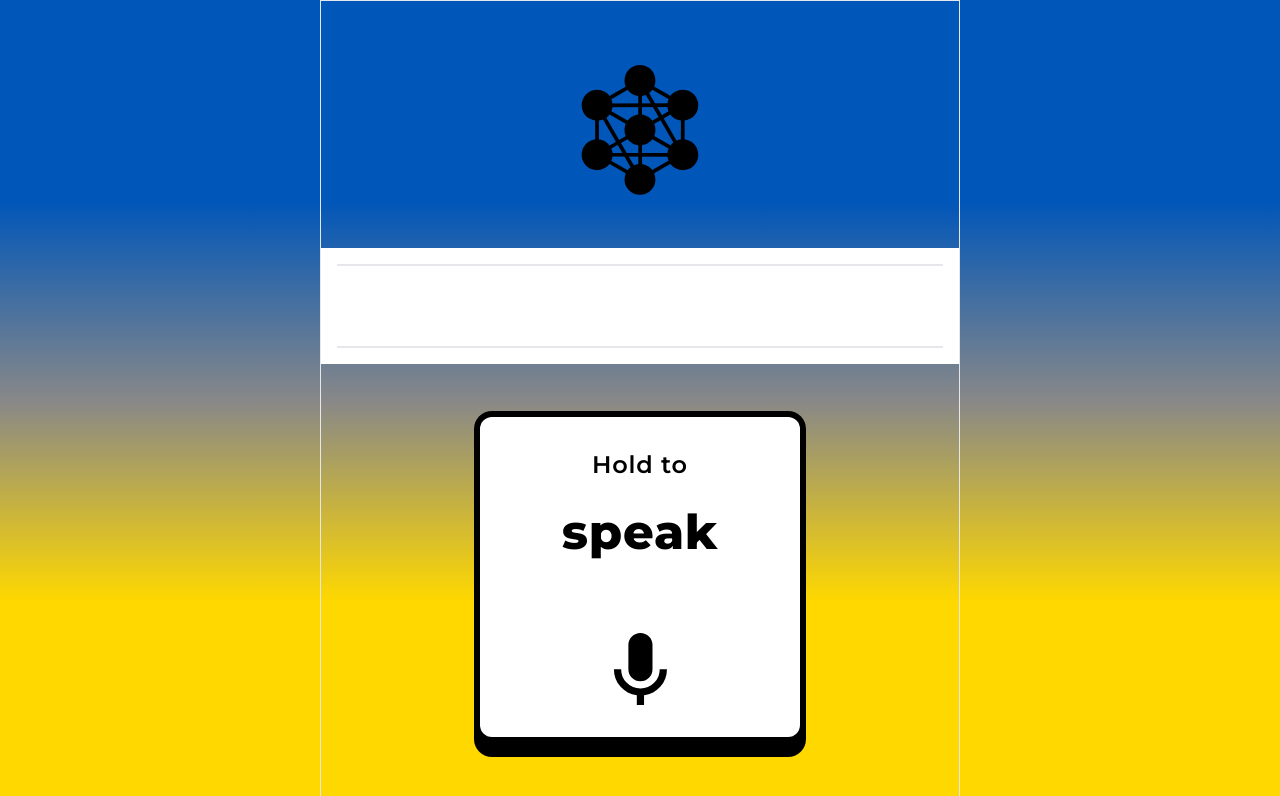
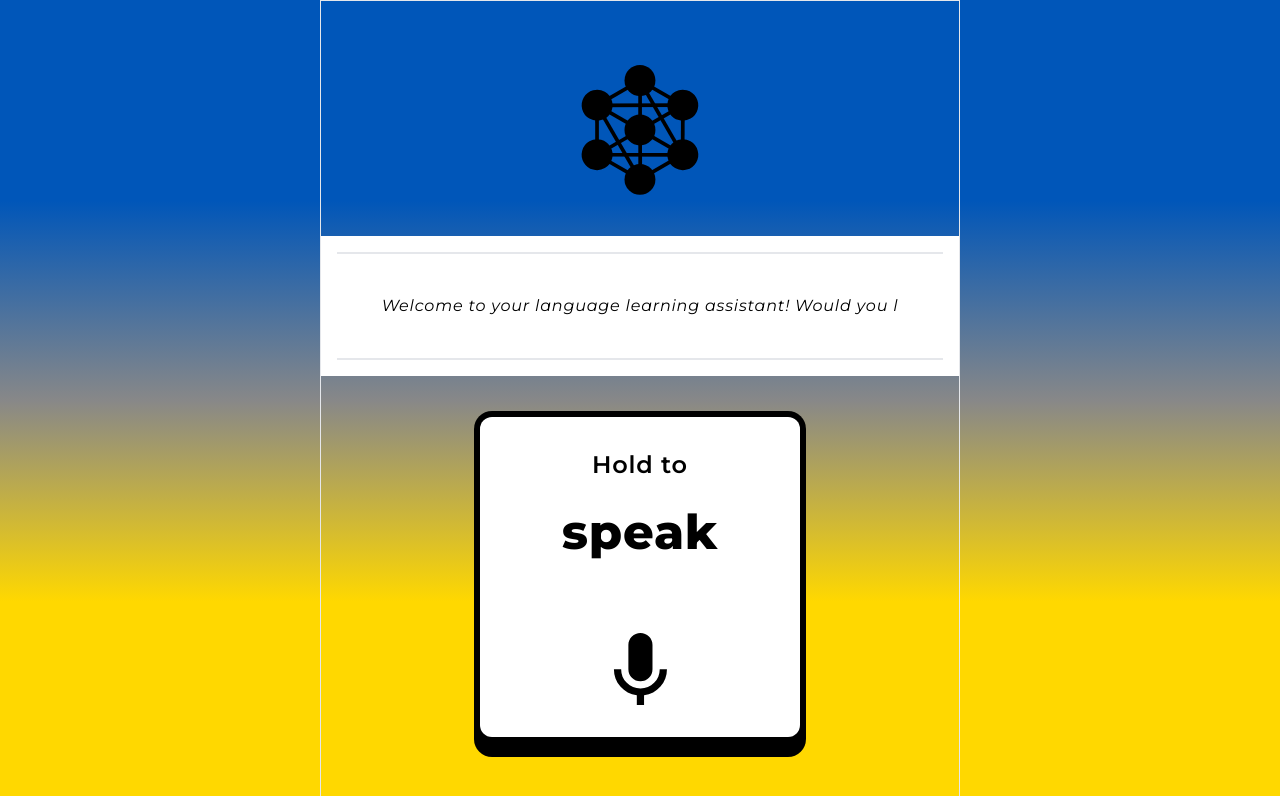
Before and after one commit to hortfrancis/conversational-frontend-01, a React (Vite) app: page / in a window 1280 px wide. Both pictures are taken after a click on the button "Start". Shown: the top 796 px of the page. Built offline with nearby package versions, Linux system fonts and the light colour scheme.

Commit message:
Add text output with typing effect
- Static assistant audio is accompanied by text, with types out one letter at a time

```diff
--- a/src/components/AssistantTextOutputArea.jsx
+++ b/src/components/AssistantTextOutputArea.jsx
@@ -1,13 +1,33 @@
+import { useState, useEffect } from 'react';
 import { useAssistant } from "../contexts"
 
 export default function AssistantTextOutputArea() {
+    const { assistantTextOutput } = useAssistant();
+    const [displayedText, setDisplayedText] = useState('');
 
-    const { assistantTextOutput } = useAssistant();
+    useEffect(() => {
+        setDisplayedText('');
+
+        if (assistantTextOutput.length === 0) {
+            return; // If there's no text, don't run the typing effect.
+        }
+
+        const timer = setInterval(() => {
+            setDisplayedText((prevDisplayedText) => {
+                // Determine the next character to add based on the current length of displayedText
+                const nextChar = assistantTextOutput.charAt(prevDisplayedText.length);
+                return prevDisplayedText + nextChar;
+            });
+        }, 50); // The speed of typing, in milliseconds.
+
+        // Clear the interval if the full text has been displayed or on unmount
+        return () => clearInterval(timer);
+    }, [assistantTextOutput]);
 
     return (
         <div className=" bg-white w-full p-4 text-center italic">
             <div className="h-full flex items-center p-10 border-t-2 border-b-2">
-                <p className="w-full">{assistantTextOutput}</p>
+                <p className="w-full">{displayedText}</p>
             </div>
         </div>
     )
--- a/src/screens/Greet.jsx
+++ b/src/screens/Greet.jsx
@@ -1,13 +1,16 @@
 import { useState, useEffect, useRef } from 'react';
+import { useAssistant } from "../contexts";
 import { AssistantIcon, AssistantTextOutputArea, HoldToSpeakButton } from '../components';
 import { sendSpeechAudio } from '../lib';
 
 export default function Greet({ recording, setRecording, sendSpeechAudio }) {
     const audioRef = useRef(new Audio('audio/greet01.mp3'));
+    const { setAssistantTextOutput } = useAssistant();
 
     useEffect(() => {
         audioRef.current.play()
             .catch(error => console.error("Error playing audio:", error));
+        setAssistantTextOutput("Welcome to your language learning assistant! Would you like to learn some Ukrainian?");
     }, [])
 
     return (
```
